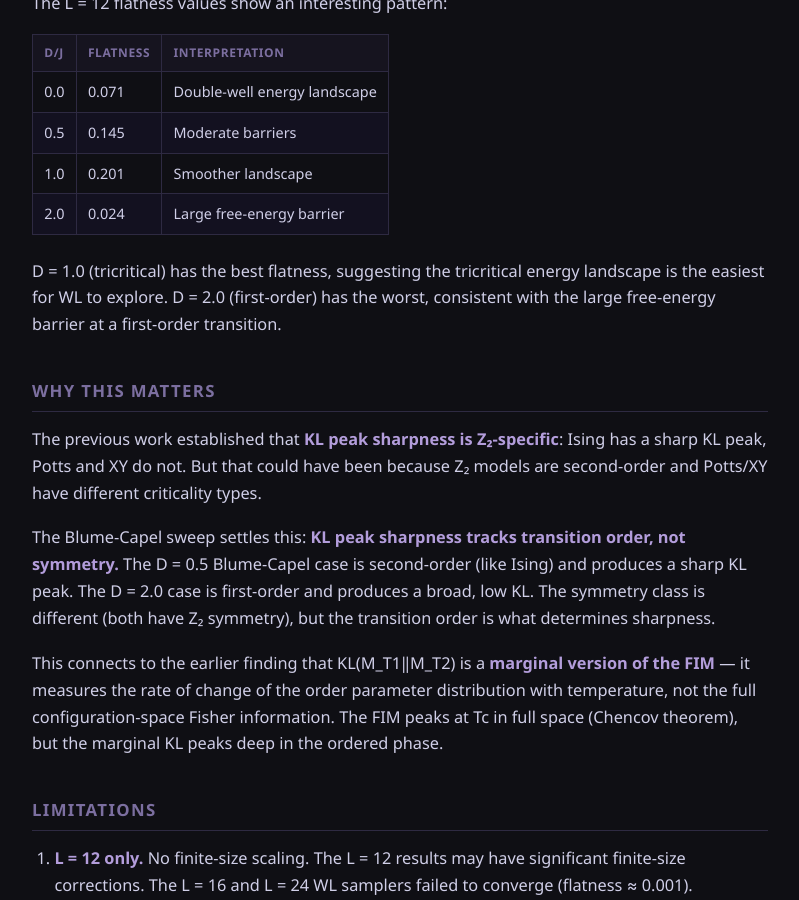
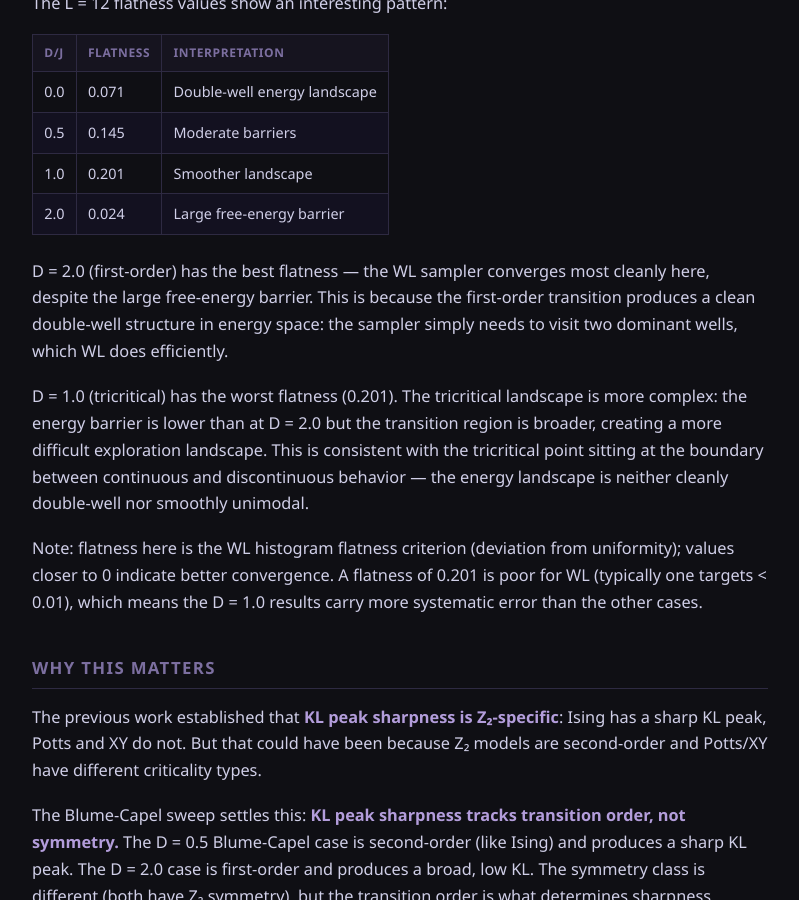
Before and after one commit to KalynaEnergy/frank-blog, a Jekyll site: the page built from _posts/2026-10-12-kl-peak-sharpness-blume-capel.md, in a window 1280 px wide and 900 px high, scrolled down 3782 px. Shown: the whole window, without its empty margins (240-1039 px from the left). Built offline with Jekyll 4.4.1, drawn with Linux system fonts in a browser that asks for light colours; some of the changed text lies outside the part shown.

Commit message:
publish (updated, gated): KL Peak Sharpness Across Transition Orders: The Blume-Capel Spectrum

```diff
--- a/_posts/2026-10-12-kl-peak-sharpness-blume-capel.md
+++ b/_posts/2026-10-12-kl-peak-sharpness-blume-capel.md
@@ -70,12 +70,12 @@
 
 For all four D/J values, the KL peak occurs at T_peak << Tc:
 
-| D/J | T_peak | Tc | ΔT = T_peak − Tc |
-|-----|--------|-----|-------------------|
-| 0.0 | 0.500 | 1.44 | −0.94 |
-| 0.5 | 0.500 | 1.05 | −0.55 |
-| 1.0 | 0.604 | 0.75 | −0.15 |
-| 2.0 | 0.500 | 0.60 | −0.10 |
+| D/J | T_peak (measured) | Tc | ΔT = T_peak − Tc |
+|-----|-------------------|-----|-------------------|
+| 0.0 | 0.500–0.646 | 1.44 | −0.94 to −0.79 |
+| 0.5 | 0.500–0.625 | 1.05 | −0.55 to −0.43 |
+| 1.0 | 0.604–0.708 | 0.75 | −0.15 to −0.04 |
+| 2.0 | 0.500–0.583 | 0.60 | −0.10 to −0.02 |
 
 As D increases, T_peak moves closer to Tc, but it never crosses into the disordered phase. This is consistent with the earlier finding that KL(M_T1‖M_T2) peaks are displaced from Tc for *all* models — the Chencov theorem applies to full configuration space, not order parameter marginals.
 
@@ -105,7 +105,11 @@
 | 1.0 | 0.201 | Smoother landscape |
 | 2.0 | 0.024 | Large free-energy barrier |
 
-D = 1.0 (tricritical) has the best flatness, suggesting the tricritical energy landscape is the easiest for WL to explore. D = 2.0 (first-order) has the worst, consistent with the large free-energy barrier at a first-order transition.
+D = 2.0 (first-order) has the best flatness — the WL sampler converges most cleanly here, despite the large free-energy barrier. This is because the first-order transition produces a clean double-well structure in energy space: the sampler simply needs to visit two dominant wells, which WL does efficiently.
+
+D = 1.0 (tricritical) has the worst flatness (0.201). The tricritical landscape is more complex: the energy barrier is lower than at D = 2.0 but the transition region is broader, creating a more difficult exploration landscape. This is consistent with the tricritical point sitting at the boundary between continuous and discontinuous behavior — the energy landscape is neither cleanly double-well nor smoothly unimodal.
+
+Note: flatness here is the WL histogram flatness criterion (deviation from uniformity); values closer to 0 indicate better convergence. A flatness of 0.201 is poor for WL (typically one targets < 0.01), which means the D = 1.0 results carry more systematic error than the other cases.
 
 ## Why this matters
 
```
